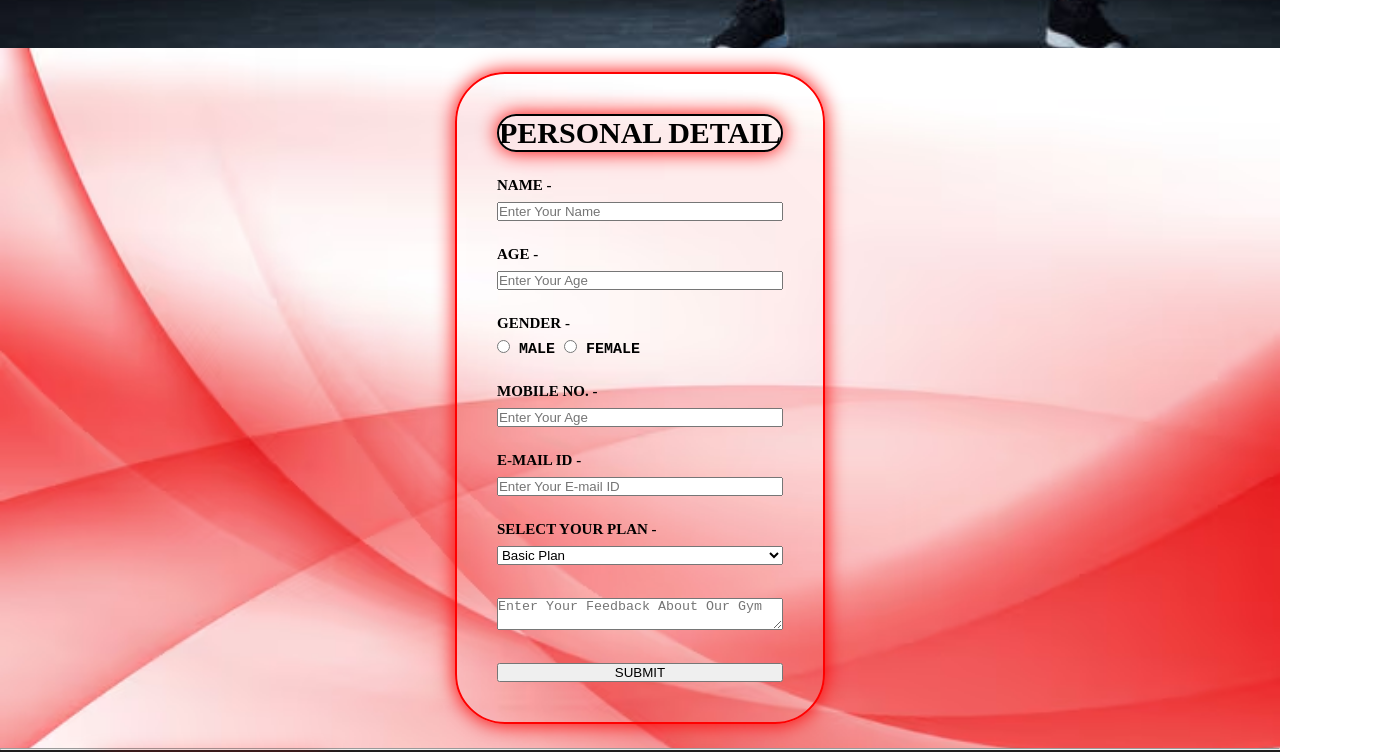
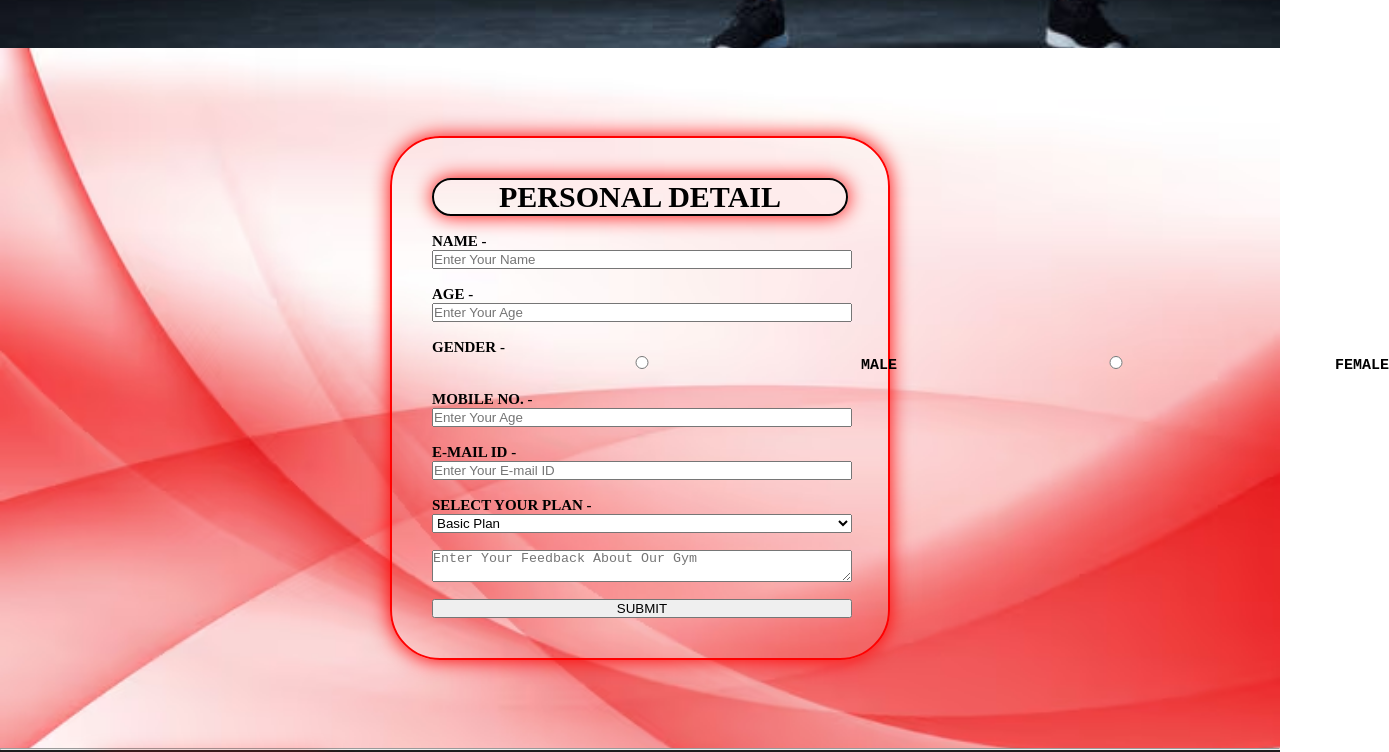
Before and after one commit to RonakAmeta95/SHARPER-GYM-WEBSITE, a plain HTML site: page index.htm in a window 1280 px wide. Shown: the part 4085-4837 px from the top of the page, 1389 px wide, since content can reach past the window. Drawn offline with Linux system fonts and the light colour scheme.

Commit message:
Update gym.css

```diff
--- a/gym.css
+++ b/gym.css
@@ -2,6 +2,7 @@
     margin: 0%;
     padding: 0%;
     box-sizing: border-box;
+    user-select: none;
 }
 
 body{
@@ -297,7 +298,11 @@ a .gif:hover{
     background-color: transparent;
     box-shadow: 0 0 20px red;
     font-weight: bold;
-    gap: 8px;
+    width: 500px;
+
+}
+.info input,select,textarea, .info button{
+    width: 420px;
 }
 .info .detail{
     text-align: center;
```
